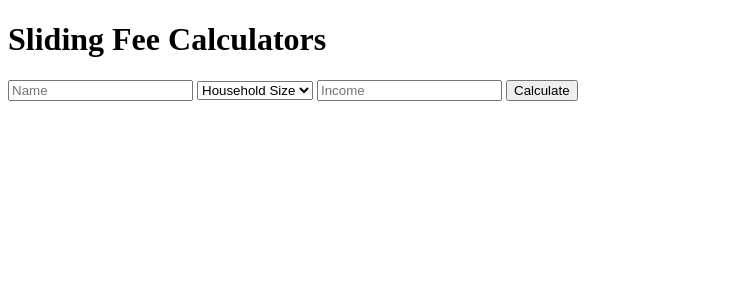
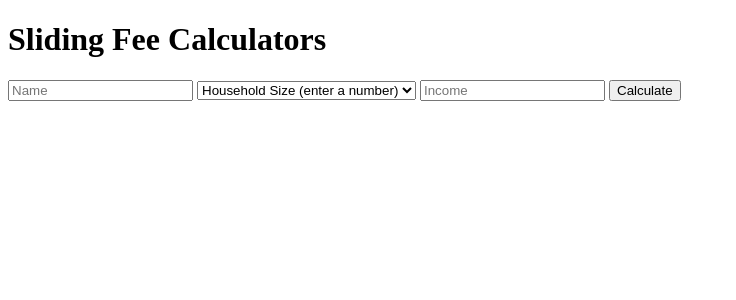
Before and after one commit to tranzilla/sf, a Flask app: page / in a window 1280 px wide. Shown: the top 300 px of the page, without its empty margins (0-736 px from the left). Run offline with Flask 2, Linux system fonts and the light colour scheme.

Commit message:
update line 8
update "add a number"

```diff
--- a/templates/index.html
+++ b/templates/index.html
@@ -5,7 +5,7 @@
 		<form action="/calculate" method="post">
 			<input name="name" placeholder="Name" type="text">
 			<select name="household">
-				<option selected disabled value="">Household Size</option>
+				<option selected disabled value="">Household Size (enter a number)</option>
 				<option value="one">1</option>
 				<option value="two">2</option>
 				<option value="three">3</option>
```
